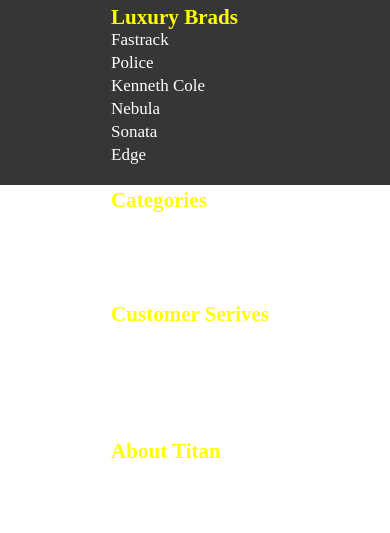
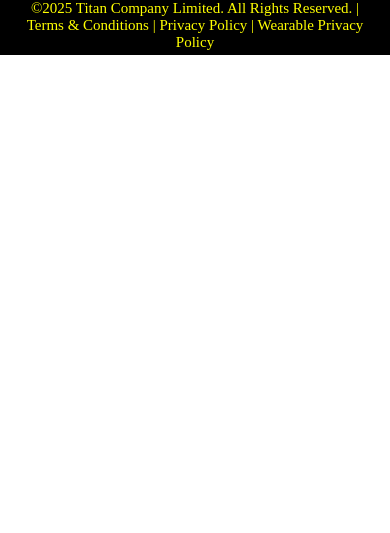
Before and after one commit to bharathi-palaniyandi/WATCH, a plain HTML site: page smart.html in a window 390 px wide. Shown: the part 4917-5450 px from the top of the page. After the commit the page ends 4983 px from the top, so only its background shows below. Drawn offline with Linux system fonts and the light colour scheme.

Commit message:
Add files via upload

```diff
--- a/smart.css
+++ b/smart.css
@@ -220,6 +220,19 @@
     color: white;
     font-family: "Old Standard TT", serif;
 }
+
+footer{
+    background-color: black;
+    height: 70px;
+    color: yellow;
+}
+footer p{
+    padding: 15px;
+    text-align: center;
+    font-size: 15px;
+    text-transform: capitalize;
+    font-family: "Old Standard TT", serif;
+}
 @media(max-width:768px){
      header{
     display: inline-block;
@@ -379,66 +392,5 @@
         justify-content: center;
     }
 
-    .container-06{
-        background-color: rgb(54, 54, 54);
-        color: rgb(252, 249, 249);
-        display: flex;
-        flex-wrap: wrap;
-        justify-content: center;
-        gap: 30px;
 
-
-    }
-    .luxbrand {
-        font-size: 18px;
-        color: yellow;
-        text-transform: capitalize;
-        font-family: "Tinos", serif;
-        margin-top: 20px;
-    }
-    .cate{
-        font-size: 18px;
-        color: yellow;
-        margin-top: 20px;
-        text-transform: capitalize;
-        font-family: "Tinos", serif;
-    }
-    .service{
-        font-size: 18px;
-        color: yellow;
-        margin-top: 20px;
-        text-transform: capitalize;
-        font-family: "Tinos", serif;
-    }
-    .about{
-        font-size: 18px;
-        color: yellow;
-        margin-top: 20px;
-        text-transform: capitalize;
-        font-family: "Tinos", serif;
-    }
-    .luxbrand p{
-        font-size: 17px;
-        padding-bottom: 3px;
-        color: white;
-        font-family: "Old Standard TT", serif;
-    }
-    .cate p{
-        font-size: 17px;
-        padding-bottom: 3px;
-        color: white;
-        font-family: "Old Standard TT", serif;
-    }
-    .service p{
-        font-size: 17px;
-        padding-bottom: 3px;
-        color: white;
-        font-family: "Old Standard TT", serif;
-    }
-    .about p{
-        font-size: 17px;
-        padding-bottom: 3px;
-        color: white;
-        font-family: "Old Standard TT", serif;
-    }
 }
--- a/smart.html
+++ b/smart.html
@@ -172,38 +172,11 @@
             <img src="./brands/diesel-logo_1.jpg"  alt="">
         </div>
     </div>
-    <div class="container-06">
-        <div class="lux">
-        <div class="luxbrand">
-            <h3>luxury brads</h3>
-            <p>fastrack</p>
-            <p>police</p>
-            <p>kenneth cole</p>
-            <p>nebula</p>
-            <p>sonata</p>
-            <p>edge</p>
-        </div>
-        <div class="cate">
-            <h3>categories</h3>
-            <p>watches for men</p>
-            <p>watches for women</p>
-            <p>watchesfor onine</p>
-        </div>
-        <div class="service">
-            <h3>customer serives</h3>
-            <p>payment options</p>
-            <p>track order</p>
-            <p>encircle programe</p>
-            <p>find titan world stories</p>
-        </div>
-        <div class="about">
-            <h3>about titan</h3>
-            <p>brand protection </p>
-            <p>corporate</p>
-            <p>careers</p>
-        </div>
-        </div>
-    </div>
+   <div class="container-07">
+            <footer>
+                <p>&copy;2025 titan company limited. all rights reserved. | terms & conditions | privacy policy |
+                    wearable privacy policy</p>
+            </footer>
     </div>
 </body>
 </html>
--- a/style.css
+++ b/style.css
@@ -343,7 +343,7 @@
 }
 footer{
     background-color: black;
-    height: 50px;
+    height: 70px;
     color: yellow;
 }
 footer p{
```
